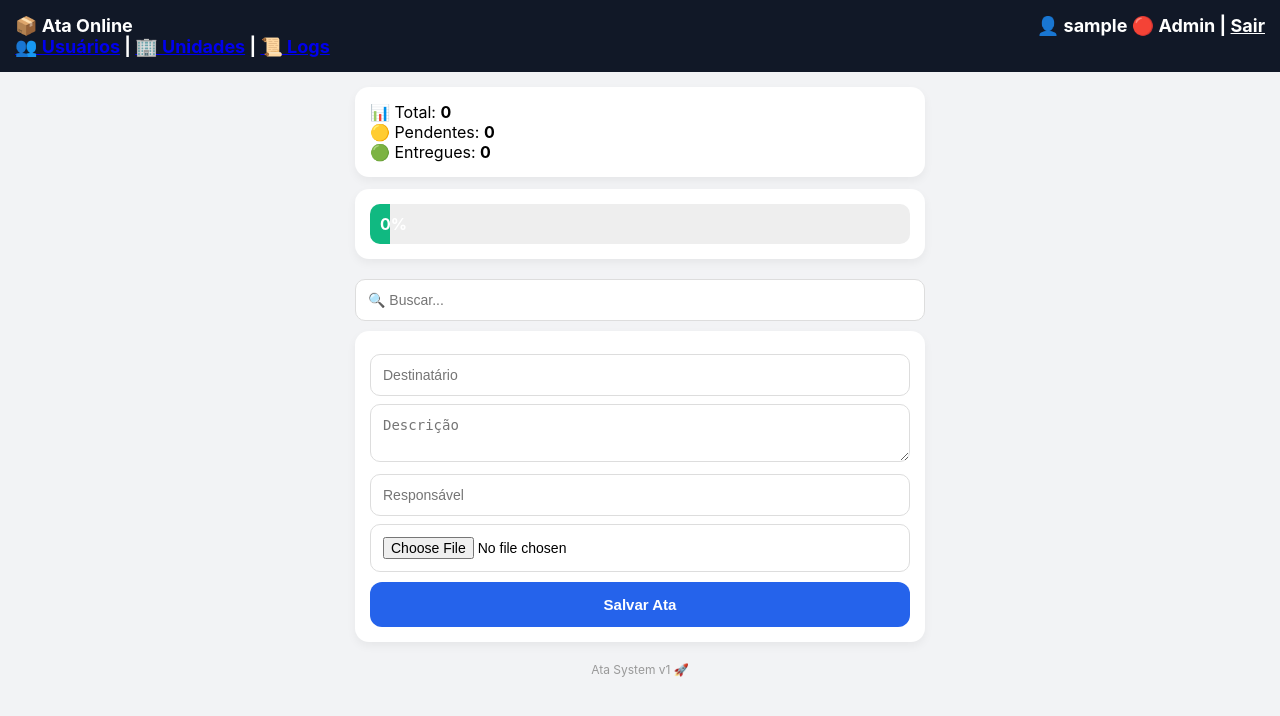
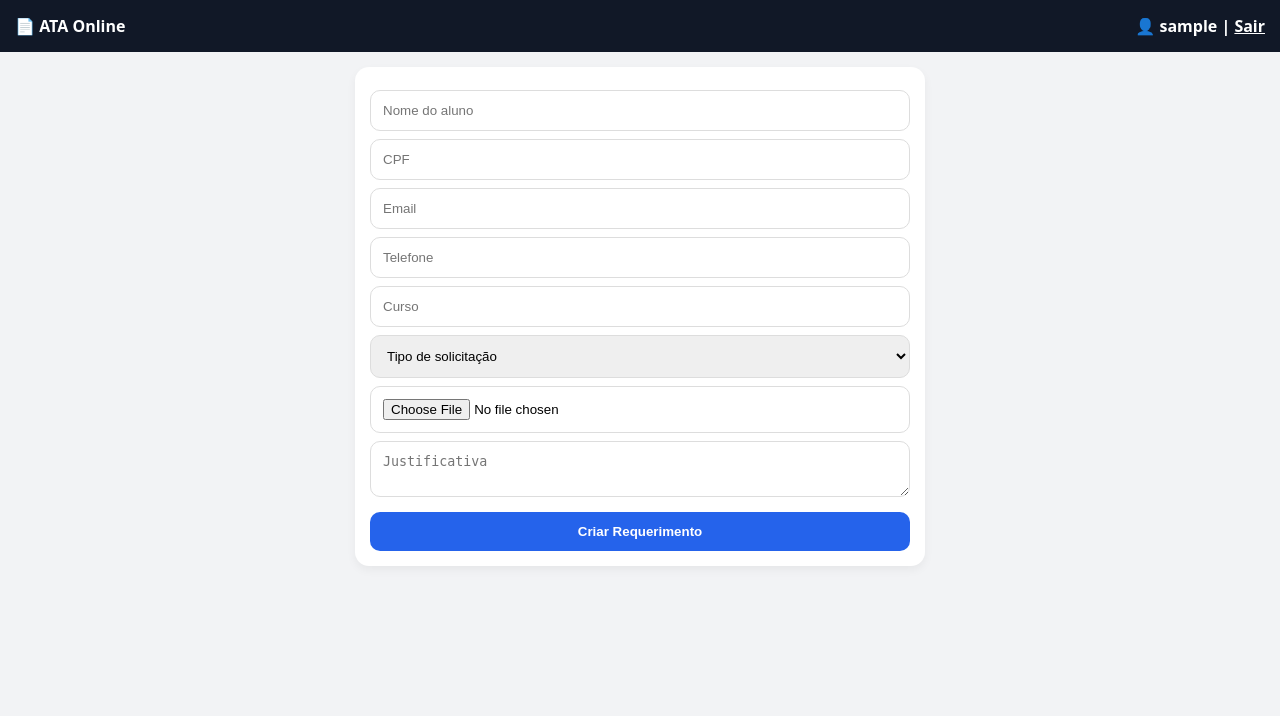
Before and after one commit to thiagoTBA/ata-online, a Flask app: page / in a window 1280 px wide. Shown: the top 716 px of the page. Run offline with Flask 3, Linux system fonts and the light colour scheme; the visitor is signed in with stand-in values (Sample User, id 1); data that the repository does not hold is empty; parts of the project's set-up code (start-up, migrations or seed data) failed here and were passed over; some libraries are stand-ins or nearby versions.

Commit message:
refatoracao

```diff
--- a/app.py
+++ b/app.py
@@ -288,58 +288,113 @@ def add():
     if "user_id" not in session:
         return redirect("/login")
 
-    destinatario = request.form["destinatario"].strip()
-    descricao = request.form["descricao"].strip()
-    responsavel = request.form["responsavel"].strip()
+    aluno_nome = request.form["aluno_nome"]
+    cpf = request.form.get("cpf")
+    email = request.form.get("email")
+    telefone = request.form.get("telefone")
+    curso = request.form.get("curso")
 
-    if not destinatario or not descricao or not responsavel:
-        return "Campos inválidos"
+    tipo = int(request.form["tipo"])
+    justificativa = request.form.get("justificativa")
+
+    # 📎 upload
+    file = request.files.get("anexo")
+    anexo_url = None
+
+    if file and file.filename:
+        result = cloudinary.uploader.upload(file)
+        anexo_url = result["secure_url"]
+
+    # 🔥 regra
+    if tipo in [2,11,13,18,19,20,21,22]:
+        status = "AGUARDANDO_COORD"
+    else:
+        status = "EM_ATENDIMENTO"
 
     db = get_db()
     cur = db.cursor()
 
-    file = request.files.get("imagem")
-    image_url = ""
-
-    if file and file.filename:
-        if not file.filename.lower().endswith((".png",".jpg",".jpeg",".webp")):
-            return "Formato inválido"
-
-        file.seek(0, os.SEEK_END)
-        size = file.tell()
-        file.seek(0)
-
-        if size > 5 * 1024 * 1024:
-            return "Imagem muito grande"
-
-        result = cloudinary.uploader.upload(file)
-        image_url = result["secure_url"]
-
     cur.execute("""
         INSERT INTO atas_saida
-        (destinatario, descricao, responsavel, imagem, usuario_id, unidade_id)
-        VALUES (%s, %s, %s, %s, %s, %s)
-        RETURNING id
+        (aluno_nome, cpf, email, telefone, curso,
+         tipo, justificativa, status,
+         anexo_url,
+         usuario_id, unidade_id)
+        VALUES (%s,%s,%s,%s,%s,%s,%s,%s,%s,%s,%s)
     """, (
-        destinatario,
-        descricao,
-        responsavel,
-        image_url,
-        session["user_id"],
-        session["unidade_id"]
+        aluno_nome, cpf, email, telefone, curso,
+        tipo, justificativa, status,
+        anexo_url,
+        session["user_id"], session["unidade_id"]
     ))
 
-    id_registro = cur.fetchone()[0]
     db.commit()
-
-    enviar_para_sheets(id_registro, destinatario, descricao, responsavel, image_url)
-    log_action(session["user_id"], "CREATE_ATA", destinatario)
-
     cur.close()
     db.close()
 
     return redirect("/")
 
+# ---------------- SECRETARIA ----------
+@app.route("/atender/<int:id>", methods=["POST"])
+def atender(id):
+    if "user_id" not in session:
+        return redirect("/login")
+
+    numero = request.form["numero"]
+
+    db = get_db()
+    cur = db.cursor()
+
+    cur.execute("""
+        UPDATE atas_saida
+        SET
+          numero_requerimento=%s,
+          atendente=%s,
+          data_atendimento=NOW()
+        WHERE id=%s
+    """, (
+        numero,
+        session["username"],
+        id
+    ))
+
+    db.commit()
+    cur.close()
+    db.close()
+
+    return redirect("/")
+# ---------------- COORDENAÇÃO ----------------
+@app.route("/parecer/<int:id>", methods=["POST"])
+def parecer(id):
+    if "user_id" not in session:
+        return redirect("/login")
+
+    parecer = request.form["parecer"]
+    status = request.form["status"]  # DEFERIDO / INDEFERIDO
+
+    db = get_db()
+    cur = db.cursor()
+
+    cur.execute("""
+        UPDATE atas_saida
+        SET
+          parecer=%s,
+          coordenador=%s,
+          data_parecer=NOW(),
+          status=%s
+        WHERE id=%s
+    """, (
+        parecer,
+        session["username"],
+        status,
+        id
+    ))
+
+    db.commit()
+    cur.close()
+    db.close()
+
+    return redirect("/")
 # ---------------- DONE ----------------
 
 @app.route("/done/<int:id>", methods=["POST"])
--- a/templates/index.html
+++ b/templates/index.html
@@ -1,17 +1,15 @@
 <!DOCTYPE html>
 <html lang="pt-BR">
 <head>
-<link rel="manifest" href="/static/manifest.json">
-<meta name="theme-color" content="#111827">
 <meta name="viewport" content="width=device-width, initial-scale=1">
-<title>Ata Online</title>
+<title>ATA Online</title>
 
 <style>
 * { box-sizing: border-box; }
 
 body {
   margin:0;
-  font-family: -apple-system, BlinkMacSystemFont, "Segoe UI", Roboto;
+  font-family: system-ui;
   background:#f2f3f5;
 }
 
@@ -19,16 +17,13 @@ body {
   background:#111827;
   color:white;
   padding:15px;
-  font-size:18px;
   font-weight:bold;
-  position:sticky;
-  top:0;
 }
 
 .container {
-  padding:15px;
   max-width:600px;
   margin:auto;
+  padding:15px;
 }
 
 .card {
@@ -39,249 +34,131 @@ body {
   box-shadow:0 4px 10px rgba(0,0,0,0.05);
 }
 
-input, textarea {
+input, textarea, select {
   width:100%;
   padding:12px;
   margin-top:8px;
   border-radius:10px;
   border:1px solid #ddd;
-  font-size:14px;
 }
 
 button {
   width:100%;
-  padding:14px;
+  padding:12px;
   margin-top:10px;
   background:#2563eb;
   color:white;
   border:none;
-  border-radius:12px;
-  font-size:15px;
+  border-radius:10px;
   font-weight:bold;
 }
 
-button:hover {
-  background:#1d4ed8;
-}
-
-.search {
-  margin-bottom:10px;
-}
-
 .tag {
+  padding:5px 10px;
+  border-radius:8px;
   font-size:12px;
-  padding:4px 8px;
-  border-radius:8px;
   display:inline-block;
   margin-top:5px;
 }
 
-.tag.pendente {
-  background:#fff7ed;
-  color:#f59e0b;
-}
+.p1 { background:#fef3c7; color:#b45309; }
+.p2 { background:#fde68a; color:#92400e; }
+.ok { background:#d1fae5; color:#065f46; }
+.no { background:#fee2e2; color:#991b1b; }
 
-.tag.entregue {
-  background:#ecfdf5;
-  color:#10b981;
-}
-
-img {
-  width:100%;
-  border-radius:10px;
-  margin-top:10px;
-  cursor:pointer;
-}
-
-.footer {
-  text-align:center;
-  font-size:12px;
-  color:#999;
-  margin-top:20px;
-}
-
-/* TOAST */
-#toast {
-  position:fixed;
-  bottom:20px;
-  left:50%;
-  transform:translateX(-50%);
-  background:#10b981;
-  color:white;
-  padding:12px 20px;
-  border-radius:10px;
-  display:none;
-  font-weight:bold;
-}
-
-/* MODAL */
-#modal {
-  display:none;
-  position:fixed;
-  top:0; left:0;
-  width:100%; height:100%;
-  background:rgba(0,0,0,0.8);
-  justify-content:center;
-  align-items:center;
-}
-
-#modal img {
-  max-width:90%;
-  max-height:90%;
-}
 </style>
 </head>
 
 <body>
 
 <div class="header">
-  📦 Ata Online
+  📄 ATA Online
   <span style="float:right">
-    👤 {{ username }}
-
-    {% if session["role"] == "admin" %}
-      🔴 Admin
-    {% elif session["role"] == "unit_admin" %}
-      🟡 Unidade
-    {% else %}
-      🔵 User
-    {% endif %}
-
-    | <a href="/logout" style="color:white;">Sair</a>
+    👤 {{ username }} | <a href="/logout" style="color:white;">Sair</a>
   </span>
-
-  {% if session["role"] == "admin" %}
-  <br>
-  <a href="/admin/users">👥 Usuários</a> |
-  <a href="/admin/unidades">🏢 Unidades</a> |
-  <a href="/admin/logs">📜 Logs</a>
-
-  {% elif session["role"] == "unit_admin" %}
-  <br>
-  <a href="/admin/users">👥 Usuários</a>
-  {% endif %}
 </div>
 
 <div class="container">
 
+<!-- 📌 NOVO REQUERIMENTO -->
 <div class="card">
-  📊 Total: <b>{{ total }}</b><br>
-  🟡 Pendentes: <b>{{ pendentes }}</b><br>
-  🟢 Entregues: <b>{{ entregues }}</b>
-</div>
+<form method="POST" action="/add" enctype="multipart/form-data">
 
-<div class="card">
-  <div style="background:#eee; border-radius:10px; overflow:hidden;">
-    <div style="
-      width: {{ (entregues / total * 100) if total > 0 else 0 }}%;
-      background:#10b981;
-      padding:10px;
-      color:white;
-      text-align:center;
-      font-weight:bold;
-    ">
-      {{ (entregues / total * 100) | round(1) if total > 0 else 0 }}%
-    </div>
-  </div>
-</div>
+  <input name="aluno_nome" placeholder="Nome do aluno" required>
+  <input name="cpf" placeholder="CPF">
+  <input name="email" placeholder="Email">
+  <input name="telefone" placeholder="Telefone">
+  <input name="curso" placeholder="Curso">
 
-<form method="GET" class="search">
-  <input name="q" value="{{ request.args.get('q','') }}" placeholder="🔍 Buscar...">
-</form>
+  <select name="tipo" required>
+    <option value="">Tipo de solicitação</option>
+    <option value="1">Declaração</option>
+    <option value="2">Aproveitamento</option>
+    <option value="11">Trancamento</option>
+    <option value="13">Transferência</option>
+    <option value="18">Revisão</option>
+    <option value="19">Recurso</option>
+    <option value="20">2ª chamada</option>
+    <option value="21">Justificativa</option>
+    <option value="22">Outros</option>
+  </select>
 
-<div class="card">
-<form method="POST" action="/add" enctype="multipart/form-data" id="form" autocomplete="off">
-  <input name="destinatario" placeholder="Destinatário" required>
-  <textarea name="descricao" placeholder="Descrição" required></textarea>
-  <input name="responsavel" placeholder="Responsável" required>
+  <!-- 🔥 AQUI SIM -->
+  <input type="file" name="anexo" accept=".pdf,.jpg,.jpeg,.png">
 
-  <input type="file" name="imagem" id="fileInput">
-  <div id="preview"></div>
+  <textarea name="justificativa" placeholder="Justificativa"></textarea>
 
-  <button type="submit" id="btn">Salvar Ata</button>
+  <button>Criar Requerimento</button>
 </form>
 </div>
 
+<!-- 📋 LISTA -->
 {% for a in atas %}
 <div class="card">
 
-  <b>{{ a[1] }}</b><br>
-  <small>{{ a[2] }}</small><br>
-  👤 {{ a[3] }}<br>
+  <b>👨‍🎓 {{ a[1] }}</b><br>
+  📌 Tipo: {{ a[6] }}<br>
+  📅 Criado: {{ a[14] }}<br>
 
-  {% if a[5] %}
-    <img src="{{ a[5] }}" onclick="openImage(this.src)">
+  <!-- STATUS -->
+  {% if a[8] == "PENDENTE" %}
+    <div class="tag p1">🟡 Pendente</div>
+  {% elif a[8] == "EM_ATENDIMENTO" %}
+    <div class="tag p1">🟡 Em atendimento</div>
+  {% elif a[8] == "AGUARDANDO_COORD" %}
+    <div class="tag p2">🟠 Coordenação</div>
+  {% elif a[8] == "DEFERIDO" %}
+    <div class="tag ok">🟢 Deferido</div>
+  {% elif a[8] == "INDEFERIDO" %}
+    <div class="tag no">🔴 Indeferido</div>
   {% endif %}
 
-  {% if a[4] == 'pendente' %}
-    <div class="tag pendente">🟡 Pendente</div><br>
+  <!-- SECRETARIA -->
+  {% if session["role"] in ["admin","unit_admin"] and not a[10] %}
+  <form method="POST" action="/atender/{{ a[0] }}">
+    <input name="numero" placeholder="Nº requerimento">
+    <button>Atender</button>
+  </form>
+  {% endif %}
 
-    <form method="POST" action="/done/{{ a[0] }}">
-      <button onclick="notify(); this.disabled=true;">
-        ✔ Marcar como entregue
-      </button>
-    </form>
+  <!-- COORDENAÇÃO -->
+  {% if a[8] == "AGUARDANDO_COORD" %}
+  <form method="POST" action="/parecer/{{ a[0] }}">
+    <input name="parecer" placeholder="Parecer">
 
-  {% else %}
-    <div class="tag entregue">🟢 Entregue</div>
+    <select name="status">
+      <option value="DEFERIDO">Deferir</option>
+      <option value="INDEFERIDO">Indeferir</option>
+    </select>
+
+    <button>Enviar parecer</button>
+  </form>
   {% endif %}
 
 </div>
 {% endfor %}
 
-<div class="footer">
-Ata System v1 🚀
 </div>
-
-</div>
-
-<div id="toast">✅ Ata entregue!</div>
-
-<div id="modal">
-  <img id="modalImg">
-</div>
-
-<script>
-const input = document.getElementById("fileInput");
-const preview = document.getElementById("preview");
-
-input.addEventListener("change", function() {
-  preview.innerHTML = "";
-  const file = this.files[0];
-  if (!file) return;
-
-  const img = document.createElement("img");
-  img.src = URL.createObjectURL(file);
-  preview.appendChild(img);
-});
-
-function notify() {
-  const toast = document.getElementById("toast");
-  toast.style.display = "block";
-  setTimeout(() => toast.style.display = "none", 2000);
-}
-
-function openImage(src) {
-  document.getElementById("modal").style.display = "flex";
-  document.getElementById("modalImg").src = src;
-}
-
-document.getElementById("modal").onclick = () => {
-  document.getElementById("modal").style.display = "none";
-};
-
-const form = document.getElementById("form");
-const btn = document.getElementById("btn");
-
-form.addEventListener("submit", () => {
-  btn.innerText = "Salvando...";
-  btn.disabled = true;
-});
-
-if ("serviceWorker" in navigator) {
-  navigator.serviceWorker.register("/static/sw.js");
-}
-</script>
 
 </body>
 </html>
```
